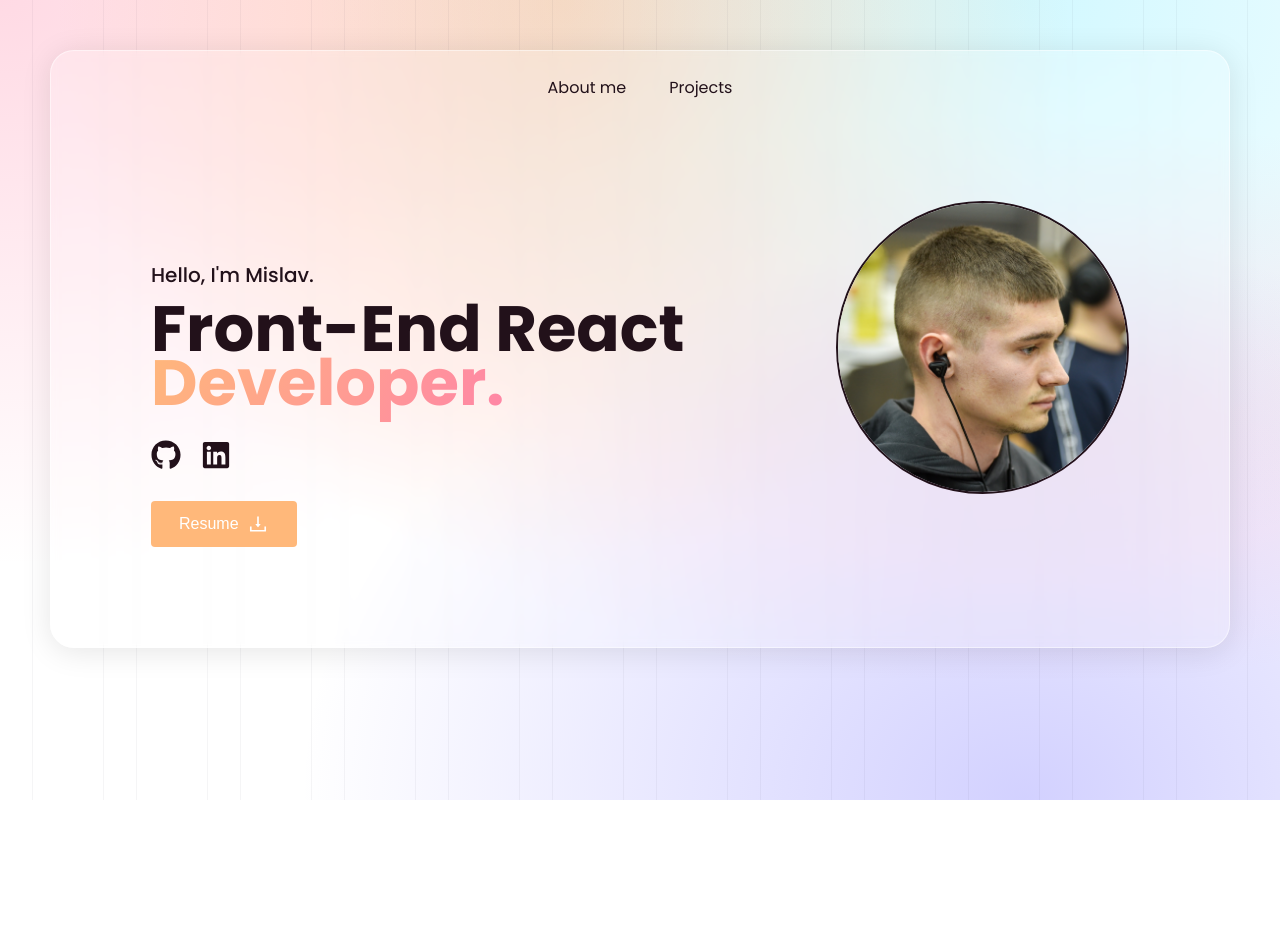
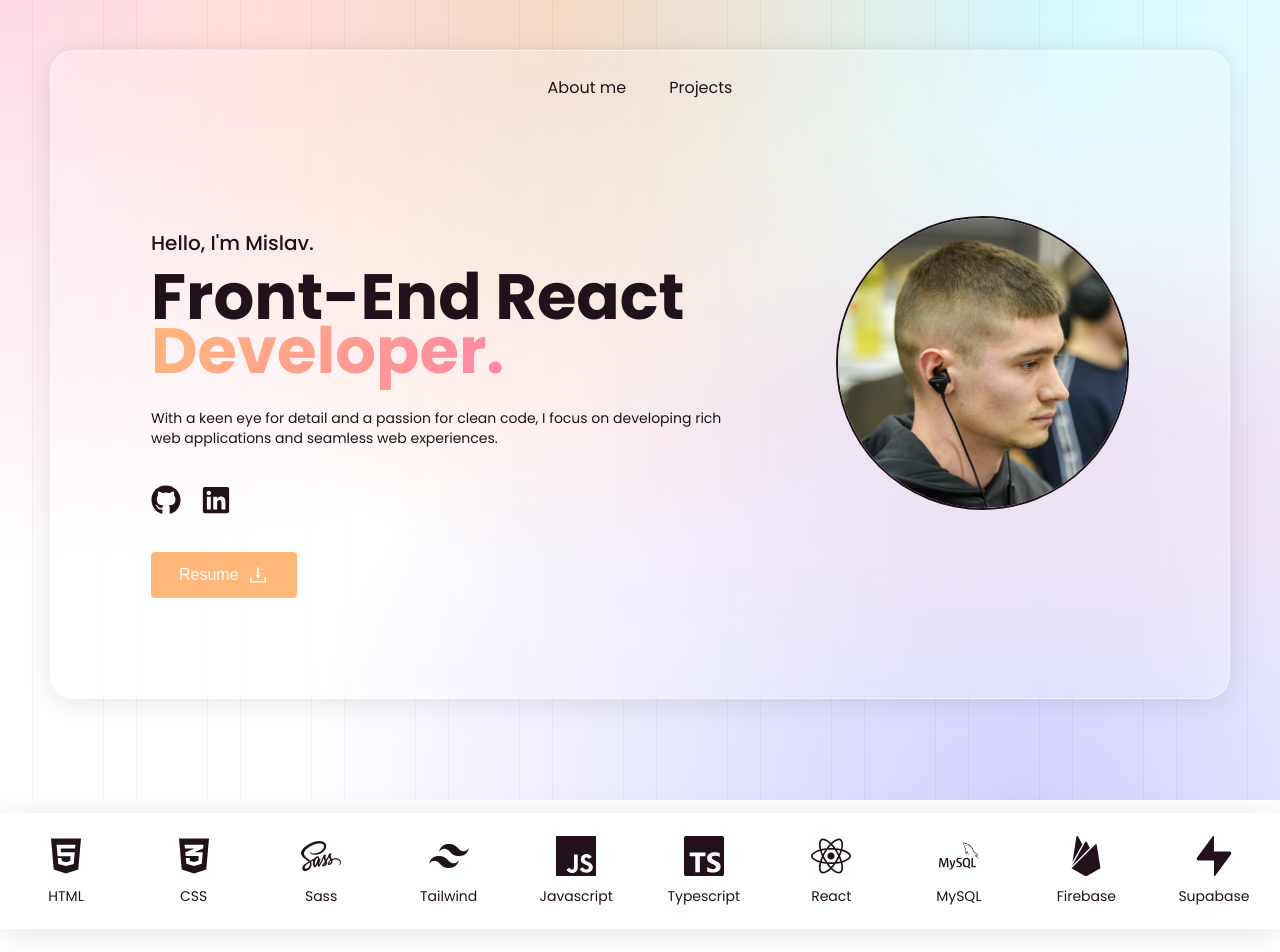
Before and after one commit to MDBossss/portfolio, a React (Vite) app: page / in a window 1280 px wide. Shown: the top 952 px of the page. Before the commit the page ends 800 px from the top, so only its background shows below. Built offline with nearby package versions, Linux system fonts and the light colour scheme.

Commit message:
tech stack component

```diff
--- a/src/App.tsx
+++ b/src/App.tsx
@@ -1,14 +1,16 @@
 import Background from "./components/Background/Background"
 import Introduction from "./components/Introduction/Introduction"
+import TechStack from "./components/TechStack/TechStack"
 
 function App() {
 
   return (
     <div className="app">
       <Background/>
-      <div className="container home">
+      <div className="container intro">
         <Introduction/>
       </div>
+      <TechStack/>
     </div>
   )
 }
--- a/src/components/Introduction/Introduction.tsx
+++ b/src/components/Introduction/Introduction.tsx
@@ -1,5 +1,5 @@
-import {FaLinkedin,FaGithub} from "react-icons/fa";
-import {AiOutlineDownload} from "react-icons/ai";
+import { FaLinkedin, FaGithub } from "react-icons/fa";
+import { AiOutlineDownload } from "react-icons/ai";
 import Button from "../Button/Button";
 
 const Introduction = () => {
@@ -11,10 +11,21 @@ const Introduction = () => {
 			</div>
 			<div className="hero">
 				<div className="left">
-                <h1><span>Hello, I'm Mislav.</span> <br/> Front-End React <span className="gradient">Developer.</span></h1>
+					<h1>
+						<span>Hello, I'm Mislav.</span> <br /> Front-End React{" "}
+						<span className="gradient">Developer.</span>
+					</h1>
+					<p className="small-about">
+						With a keen eye for detail and a passion for clean code, I focus on
+						developing rich web applications and seamless web experiences.
+					</p>
 					<div className="socials">
-                    <FaGithub className="icon"/>
-                    <FaLinkedin className="icon"/>
+						<a href="https://github.com/MDBossss" target="_blank">
+							<FaGithub className="icon" />
+						</a>
+						<a href="https://www.linkedin.com/in/mislav-dobrinic/" target="_blank">
+							<FaLinkedin className="icon" />
+						</a>
 					</div>
 				</div>
 				<div className="right">
@@ -22,10 +33,14 @@ const Introduction = () => {
 				</div>
 			</div>
 			<div className="resume">
-            <Button className="button" text="Resume" icon={<AiOutlineDownload style={{fontSize:"22px"}}/>}/>
+				<Button
+					className="button"
+					text="Resume"
+					icon={<AiOutlineDownload style={{ fontSize: "22px" }} />}
+				/>
 			</div>
 		</div>
-  )
-}
+	);
+};
 
-export default Introduction
+export default Introduction;
--- a/src/components/Introduction/_introduction.scss
+++ b/src/components/Introduction/_introduction.scss
@@ -20,6 +20,7 @@
 		p {
 			cursor: pointer;
 			border-bottom: 1px solid transparent;
+            transition: border-bottom 0.3s ease-in-out;
 
 			&:hover {
 				border-bottom: 1px solid black;
@@ -57,6 +58,12 @@
 				}
 			}
 
+            .small-about{
+                font-size: 14px;
+                font-weight: 400;
+                line-height: 20px;
+            }
+
 			.socials {
 				display: flex;
 				gap: 20px;
@@ -80,6 +87,7 @@
 
 	.resume {
 		.button {
+            margin-top: 20px;
             position: relative;
 			padding: 12px 28px;
 			display: flex;
--- /dev/null
+++ b/src/components/TechIcon/TechIcon.tsx
@@ -0,0 +1,17 @@
+import { ReactElement } from "react"
+
+interface Props{
+    text: string,
+    icon: ReactElement
+}
+
+const TechIcon = ({text,icon}:Props) => {
+  return (
+    <div className="slide-icon">
+        <span className="icon">{icon}</span>
+        <p className="name">{text}</p>
+    </div>
+  )
+}
+
+export default TechIcon
--- /dev/null
+++ b/src/components/TechIcon/_techIcon.scss
@@ -0,0 +1,40 @@
+.slide-icon {
+	display: flex;
+	flex-direction: column;
+	align-items: center;
+	justify-content: center;
+	gap: 10px;
+	width: 50px;
+	height: 64px;
+
+	.icon {
+		font-size: 40px;
+		color: $text-color;
+		display: flex;
+		align-items: center;
+		justify-content: center;
+	}
+
+	.name {
+		font-size: 14px;
+		font-weight: 400;
+		color: $text-color;
+	}
+
+	&:hover {
+		.icon {
+			background: linear-gradient(120deg, $primary-color, $secondary-color);
+			background-clip: border-box;
+			-webkit-background-clip: text;
+			-webkit-text-fill-color: transparent;
+			color: $primary-color;
+		}
+
+		.name {
+			background: linear-gradient(120deg, $primary-color, $secondary-color);
+			background-clip: border-box;
+			-webkit-background-clip: text;
+			-webkit-text-fill-color: transparent;
+		}
+	}
+}
--- /dev/null
+++ b/src/components/TechStack/TechStack.tsx
@@ -0,0 +1,24 @@
+import TechIcon from "../TechIcon/TechIcon"
+import {FaHtml5,FaCss3Alt,FaSass,FaReact} from "react-icons/fa";
+import {SiTailwindcss,SiJavascript,SiTypescript,SiMysql,SiFirebase,SiSupabase} from "react-icons/si";
+
+const TechStack = () => {
+  return (
+    <div className="tech-stack-wrapper">
+        <div className="container tech-stack">
+            <TechIcon text="HTML" icon={<FaHtml5/>}/>
+            <TechIcon text="CSS" icon={<FaCss3Alt/>}/>
+            <TechIcon text="Sass" icon={<FaSass/>}/>
+            <TechIcon text="Tailwind" icon={<SiTailwindcss/>}/>
+            <TechIcon text="Javascript" icon={<SiJavascript/>}/>
+            <TechIcon text="Typescript" icon={<SiTypescript/>}/>
+            <TechIcon text="React" icon={<FaReact/>}/>
+            <TechIcon text="MySQL" icon={<SiMysql/>}/>
+            <TechIcon text="Firebase" icon={<SiFirebase/>}/>
+            <TechIcon text="Supabase" icon={<SiSupabase/>}/>
+        </div>
+    </div>
+  )
+}
+
+export default TechStack
--- /dev/null
+++ b/src/components/TechStack/_techStack.scss
@@ -0,0 +1,15 @@
+.tech-stack-wrapper{
+    background: rgba(255, 255, 255, 0.2);
+	box-shadow: 0 4px 30px rgba(0, 0, 0, 0.1);
+	backdrop-filter: blur(5px);
+	-webkit-backdrop-filter: blur(5px);
+	border: 1px solid rgba(255, 255, 255, 0.5);
+    padding: 25px 40px;
+    margin-bottom: 100px;
+
+    .tech-stack{
+        display: flex;
+        justify-content: space-between;
+        gap:20px;
+    }
+}
--- a/src/styles/_globals.scss
+++ b/src/styles/_globals.scss
@@ -1,4 +1,27 @@
 @import url("https://fonts.googleapis.com/css2?family=Poppins:ital,wght@0,100;0,200;0,300;0,400;0,500;0,600;0,700;0,800;0,900;1,100;1,200;1,300;1,400;1,500;1,600;1,700;1,800;1,900&display=swap");
+
+/* ===== Scrollbar CSS ===== */
+  /* Firefox */
+  * {
+    scrollbar-width: auto;
+    scrollbar-color: transparent transparent;
+  }
+
+  /* Chrome, Edge, and Safari */
+  *::-webkit-scrollbar {
+    width: 16px;
+  }
+
+  *::-webkit-scrollbar-track {
+    background-color: transparent;
+  }
+
+  *::-webkit-scrollbar-thumb {
+    background-color: #d1d1d1;
+    border-radius: 10px;
+    border: 3px solid #ffffff;
+  }
+
 
 * {
 	margin: 0;
@@ -11,8 +34,17 @@ body {
 	color: #22111a;
 }
 
-img{
-    width: 100%;
+img {
+	width: 100%;
+}
+
+a {
+	color: inherit;
+	text-decoration: none;
+}
+
+a:visited {
+	color: inherit;
 }
 
 .container {
@@ -25,9 +57,12 @@ img{
 	flex-direction: column;
 	gap: 64px;
 
-	.home {
+	.intro {
+		display: flex;
+		flex-direction: column;
+		gap: 200px;
+		padding: 50px;
+	}
 
 
-        padding: 50px;
-	}
 }
--- a/src/styles/main.scss
+++ b/src/styles/main.scss
@@ -5,3 +5,5 @@
 //========COMPONENTS========
 @import "../components/Background/background";
 @import "../components/Introduction/introduction";
+@import "../components/TechIcon/techIcon";
+@import "../components/TechStack/techStack";
```
Lines whose indentation alone changed are shown as unchanged.
